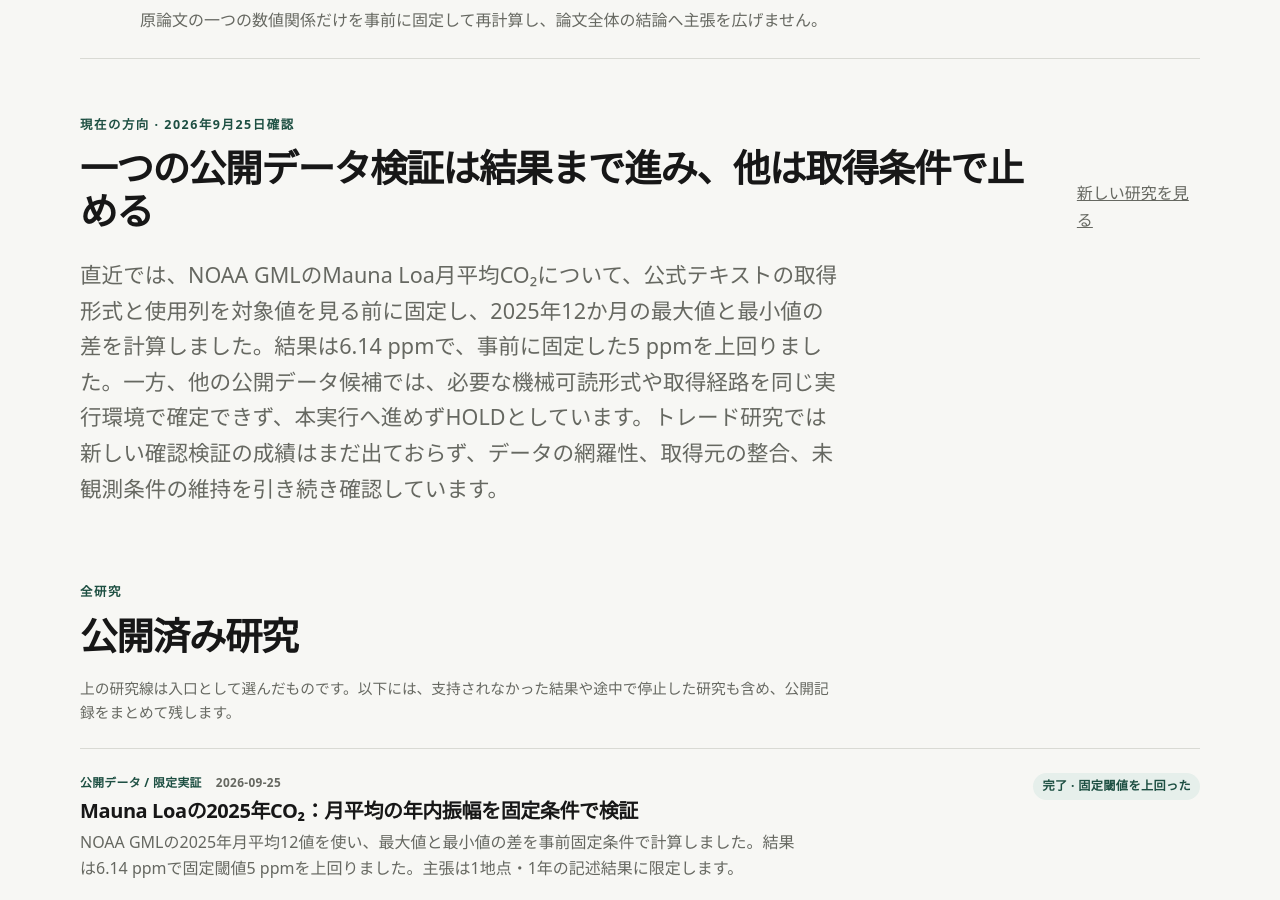
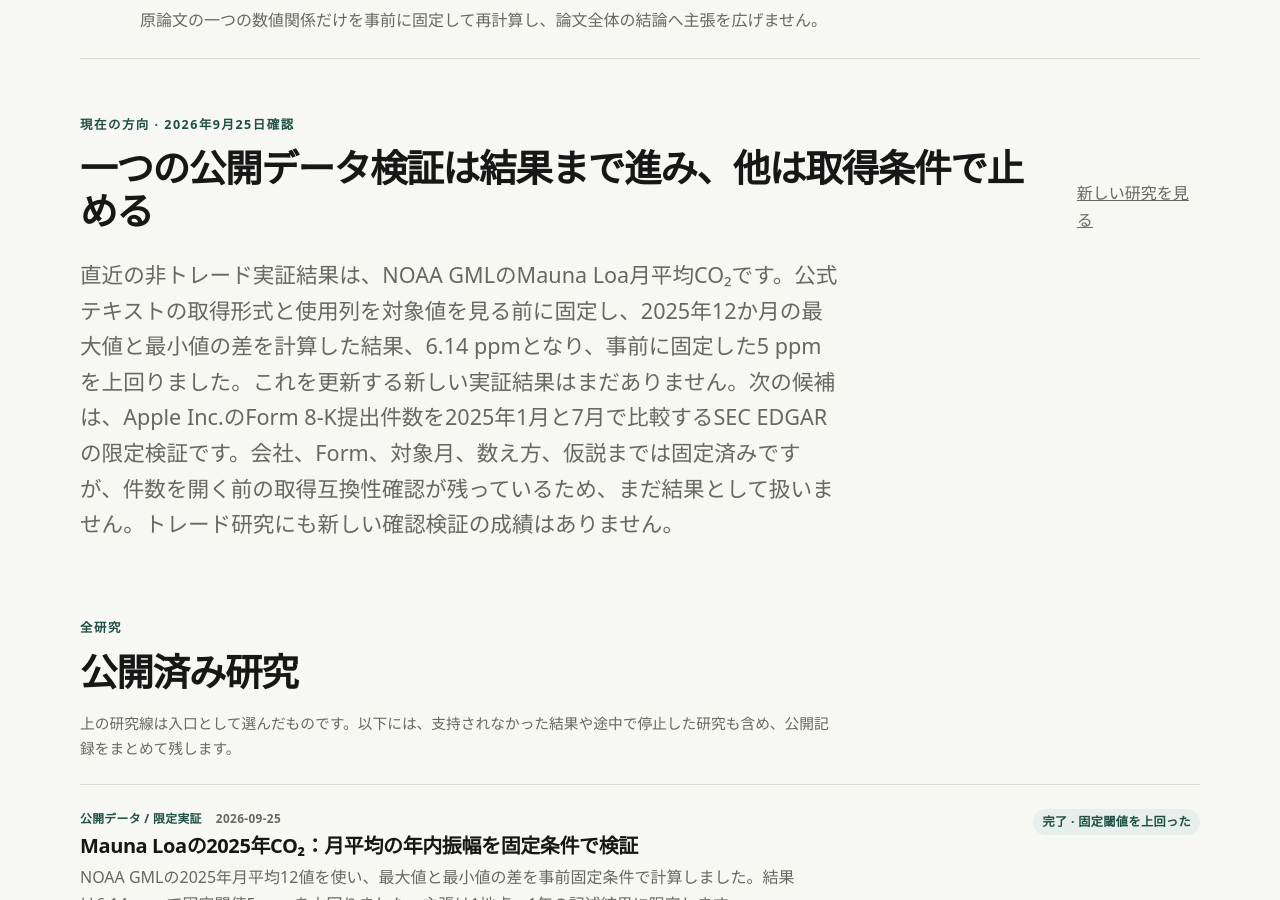
Before and after one commit to Josh-Temple/studio-lab-research, a Jekyll site: the page built from ja/research/index.md, in a window 1280 px wide and 900 px high, scrolled down 965 px. Built offline with Jekyll 4.4.1, drawn with Linux system fonts in a browser that asks for light colours.

Commit message:
最新実証結果と次候補を分離

```diff
--- a/ja/research/index.md
+++ b/ja/research/index.md
@@ -46,7 +46,7 @@ description: Studio Labの公開研究。方法、結果、限界、根拠を分
 
 <section class="section compact-section">
   <div class="section-heading"><div><p class="eyebrow">現在の方向 · 2026年9月25日確認</p><h2>一つの公開データ検証は結果まで進み、他は取得条件で止める</h2></div><a href="{{ '/ja/research/noaa-mauna-loa-co2-2025-seasonal-amplitude/' | relative_url }}">新しい研究を見る</a></div>
-  <p class="lede">直近では、NOAA GMLのMauna Loa月平均CO₂について、公式テキストの取得形式と使用列を対象値を見る前に固定し、2025年12か月の最大値と最小値の差を計算しました。結果は6.14 ppmで、事前に固定した5 ppmを上回りました。一方、他の公開データ候補では、必要な機械可読形式や取得経路を同じ実行環境で確定できず、本実行へ進めずHOLDとしています。トレード研究では新しい確認検証の成績はまだ出ておらず、データの網羅性、取得元の整合、未観測条件の維持を引き続き確認しています。</p>
+  <p class="lede">直近の非トレード実証結果は、NOAA GMLのMauna Loa月平均CO₂です。公式テキストの取得形式と使用列を対象値を見る前に固定し、2025年12か月の最大値と最小値の差を計算した結果、6.14 ppmとなり、事前に固定した5 ppmを上回りました。これを更新する新しい実証結果はまだありません。次の候補は、Apple Inc.のForm 8-K提出件数を2025年1月と7月で比較するSEC EDGARの限定検証です。会社、Form、対象月、数え方、仮説までは固定済みですが、件数を開く前の取得互換性確認が残っているため、まだ結果として扱いません。トレード研究にも新しい確認検証の成績はありません。</p>
 </section>
 
 <section class="section">
```
